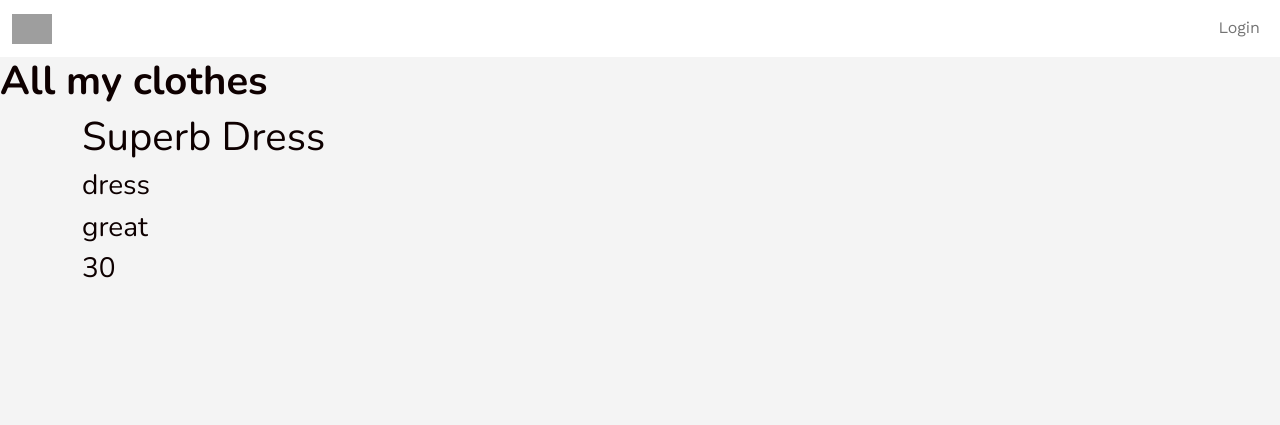
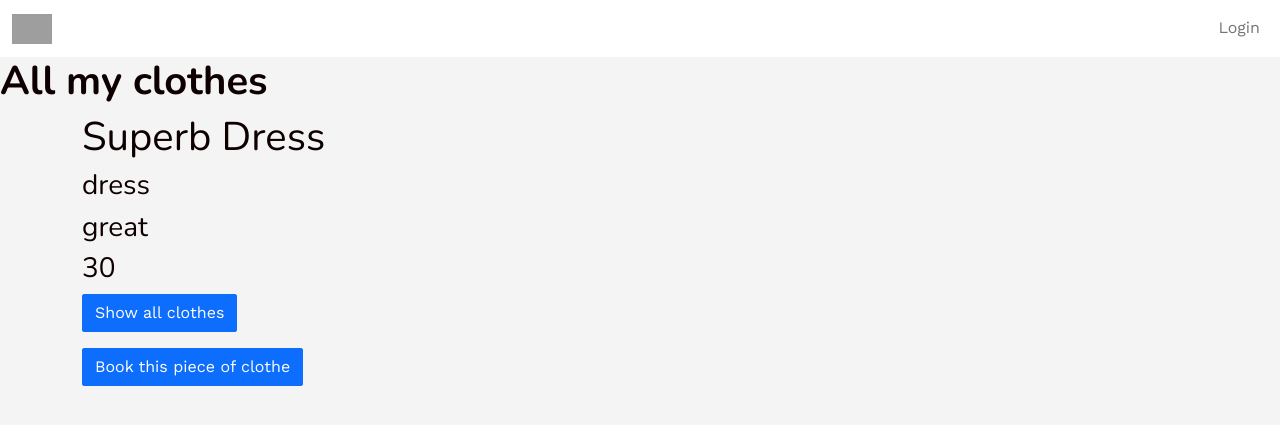
Before and after one commit to shiningmoonsunshine/rented, a Rails app: page /clothes/1 in a window 1280 px wide. Shown: the part 17-442 px from the top of the page. Run offline with Rails 7, Linux system fonts and the light colour scheme; data comes from the database, SQL or seed files in the repository; style sheets or scripts are compiled from the project's sources; some libraries are stand-ins or nearby versions; grey boxes are pictures that could not be loaded.

Commit message:
modified all views to link to the right pages

```diff
--- a/app/views/clothes/index.html.erb
+++ b/app/views/clothes/index.html.erb
@@ -3,7 +3,11 @@
   <% @clothes.each do |c| %>
     <li class = card><%= c.title %></li>
     <p>
-      <%= link_to "Show this clothe", clothe_path(c.id), class: "btn btn-primary" %>
+      <%= link_to "Show this piece of clothe", clothe_path(c.id), class: "btn btn-primary" %>
     </p>
   <% end %>
+
+  <p>
+      <%= link_to "Create a new piece of clothes", new_clothe_path, class: "btn btn-primary" %>
+  </p>
 </div>
--- a/app/views/clothes/new.html.erb
+++ b/app/views/clothes/new.html.erb
@@ -6,6 +6,10 @@
   <%= b.input :description, placeholder: "Describe your piece of clothe" %>
   <%= b.input :category, placeholder: "Choose the category of clothes" %>
   <%= b.number_field :price, placeholder: "Choose the price you want to rent at" %>
-  <%= b.submit "Add", class: "btn btn-primary"%>
+  <%= b.submit "Add", class: "btn btn-primary" %>
   <% end %>
+
+  <p>
+      <%= link_to "Show all clothes", clothes_path, class: "btn btn-primary" %>
+    </p>
 </div>
--- a/app/views/clothes/show.html.erb
+++ b/app/views/clothes/show.html.erb
@@ -4,5 +4,13 @@
   <h3><%=@clothe.category %></h3>
   <h3><%=@clothe.description %></h3>
   <h3><%=@clothe.price%></h3>
+
+<p>
+  <%= link_to "Show all clothes", clothes_path(@clothe.id), class: "btn btn-primary" %>
+</p>
+
+<p>
+  <%= link_to "Book this piece of clothe", new_clothe_booking_url(@clothe.id), class: "btn btn-primary" %>
+</p>
 </div>
 </div>
```
